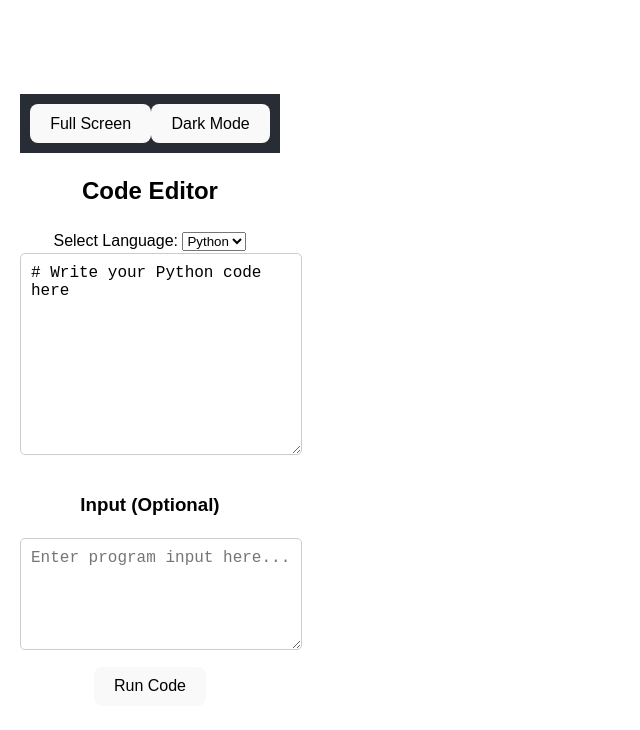
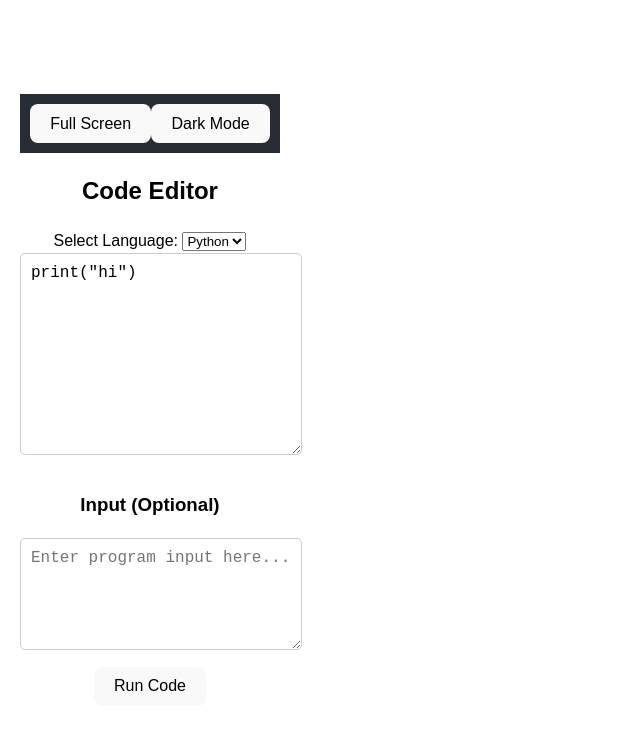
Before and after one commit to dharshan-kumarj/LabAgent_Frontend, a React (Vite) app: page / in a window 1280 px wide. Shown: the top 730 px of the page, without its empty margins (0-640 px from the left). Built offline with nearby package versions, Linux system fonts and the light colour scheme.

Commit message:
udpated app.tsx

```diff
--- a/src/App.tsx
+++ b/src/App.tsx
@@ -27,7 +27,7 @@ const SUPPORTED_LANGUAGES: Language[] = [
         id: '71',
         name: 'Python',
         fileExtension: '.py',
-        defaultTemplate: '# Write your Python code here\n'
+        defaultTemplate: 'print("hi")\n'
     },
     {
         id: '48',
```
